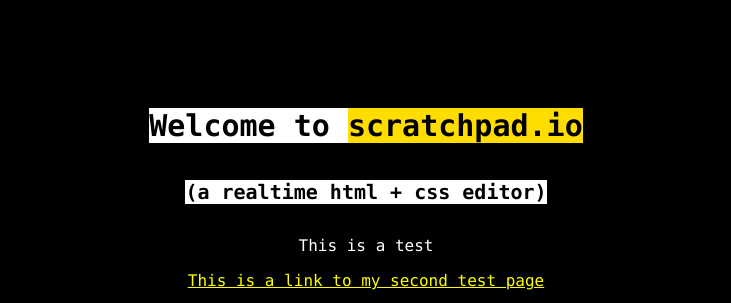
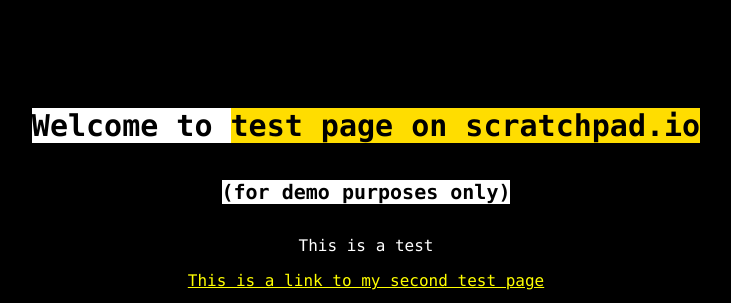
Before and after one commit to coutlay/test-site2, a plain HTML site: page index.html in a window 1280 px wide. Shown: the top 303 px of the page, without its empty margins (274-1005 px from the left). Drawn offline with Linux system fonts and the light colour scheme.

Commit message:
Update index.html

```diff
--- a/index.html
+++ b/index.html
@@ -34,8 +34,8 @@ a {
 
 <body>
 
-<h1>Welcome to <span>scratchpad.io</span></h1><br>
-<h2>(a realtime html + css editor)</h2>
+<h1>Welcome to <span>test page on scratchpad.io</span></h1><br>
+<h2>(for demo purposes only)</h2>
 <p>This is a test</p>
 <p><a href = "http://scratchpad.io/outlaytestpage2">This is a link to my second test page</a></p>
 <p></p>Here is an image showing an example of the type of page you will build:<br>
```
